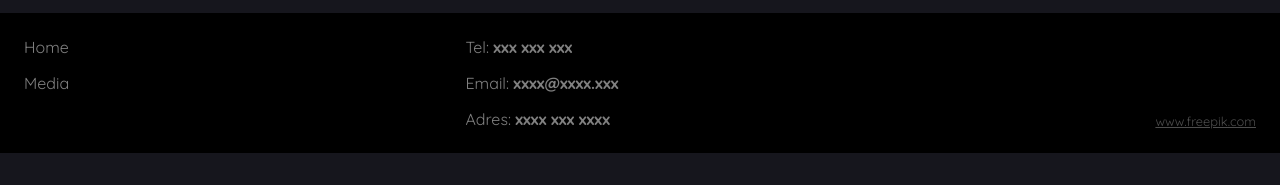
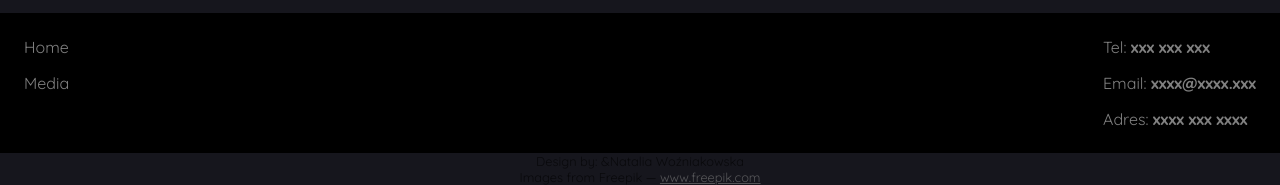
Before and after one commit to natnwt/first_page_3d_models, a website built with Vite: page index.html in a window 1280 px wide. Shown: the part 1946-2131 px from the top of the page. Before the commit the page ends 2099 px from the top, so only its background shows below. Built offline with nearby package versions, Linux system fonts and the light colour scheme.

Commit message:
Aktualizacja strony

```diff
--- a/index.html
+++ b/index.html
@@ -112,11 +112,13 @@
     <p>Adres: <span class="fw-bold">xxxx xxx xxxx</span></p>
     </div>
 
-    <div class="credits">
-    <p>Design by Natalia Woźniakowska</p>
-    <p>Images from Freepik — <a href="https://www.freepik.com" target="_blank">www.freepik.com</a></p>
+  </footer>
+  <div class="credits">
+    <div class="credits_elements">
+       <p>Design by: &Natalia Woźniakowska</p>
+       <p>Images from Freepik — <a href="https://www.freepik.com" target="_blank">www.freepik.com</a></p>
     </div>
-  </footer>
+  </div>
   </section>
   </div>
 
--- a/src/style.css
+++ b/src/style.css
@@ -334,7 +334,7 @@ gap: 2rem; align-items: center;
 footer{
   padding: 1.5rem;
   display: flex;
-  gap: 5rem;
+  gap: auto;
   background-color: var(--clr-main-revised);
   justify-content: space-between;
 }
@@ -383,10 +383,12 @@ footer{
 
 .credits {
   font-size: 0.8rem;
-  text-align: end;
+  text-align: center;
+  margin-top: auto;
+  background-color: var(--bg-color);
+}
+.credits_elements{
   opacity: 0.6;
-  margin-top: auto;
-
   & a{
     color: var(--clr-main-50);
   }
```
